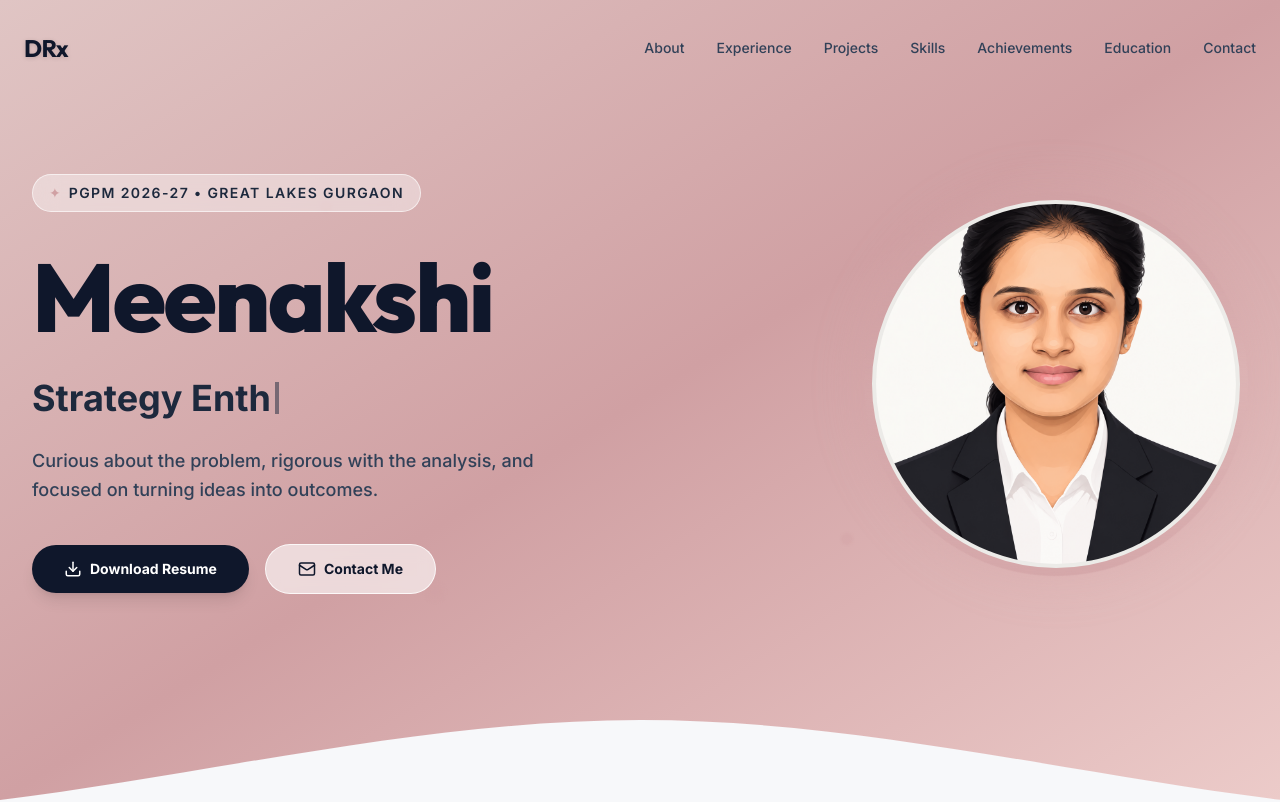
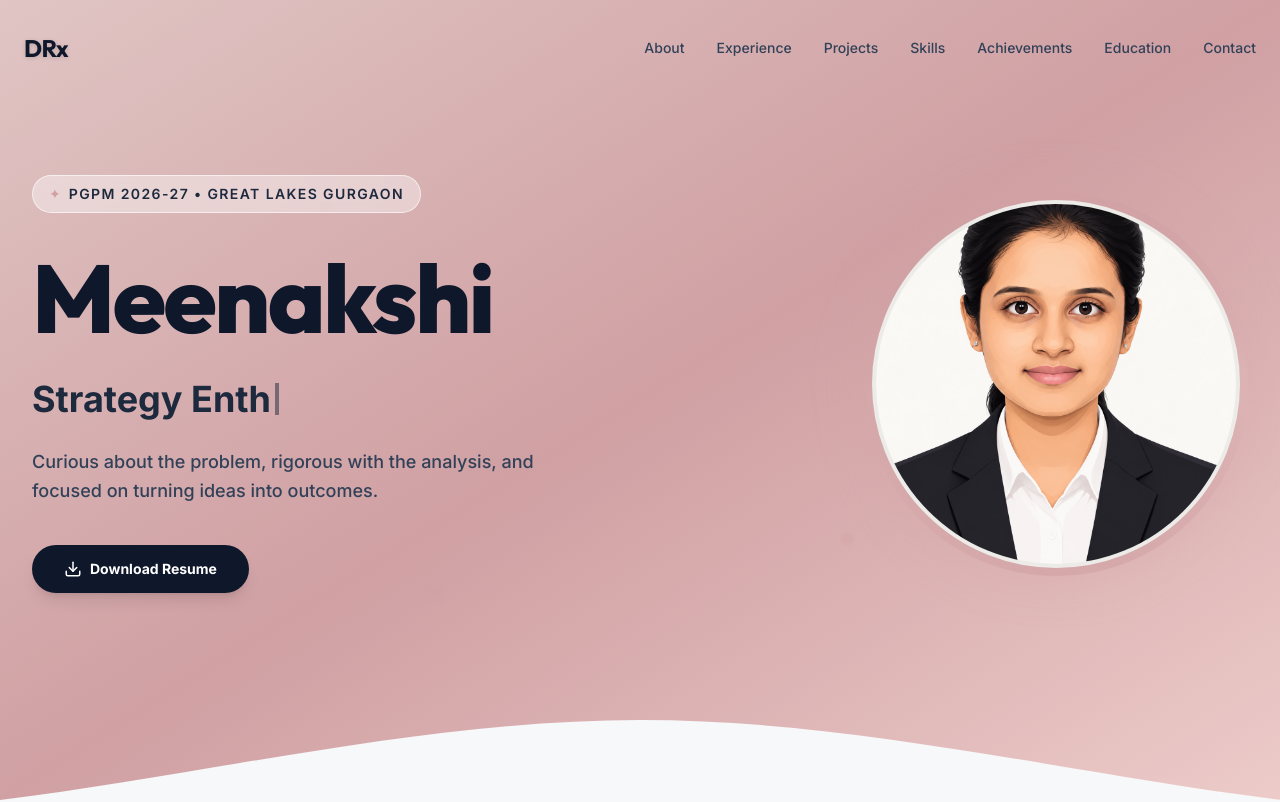
Before and after one commit to raunaksingh-code/Meenakshi-Portfolio, a Next.js app: page / in a window 1280 px wide. Shown: the top 802 px of the page. Built offline with nearby package versions, Linux system fonts and the light colour scheme; a web font is replaced by a local one.

Commit message:
style: remove Contact Me button from hero

```diff
--- a/src/components/Hero.tsx
+++ b/src/components/Hero.tsx
@@ -78,13 +78,6 @@ export function Hero() {
               <Download size={18} />
               Download Resume
             </a>
-            <a
-              href="#contact"
-              className="flex items-center justify-center gap-2 w-full sm:w-auto px-8 py-3.5 bg-white/60 border border-white/80 text-slate-900 text-sm font-bold rounded-full hover:bg-white transition-all backdrop-blur-sm"
-            >
-              <Mail size={18} />
-              Contact Me
-            </a>
           </div>
         </div>
 
```
